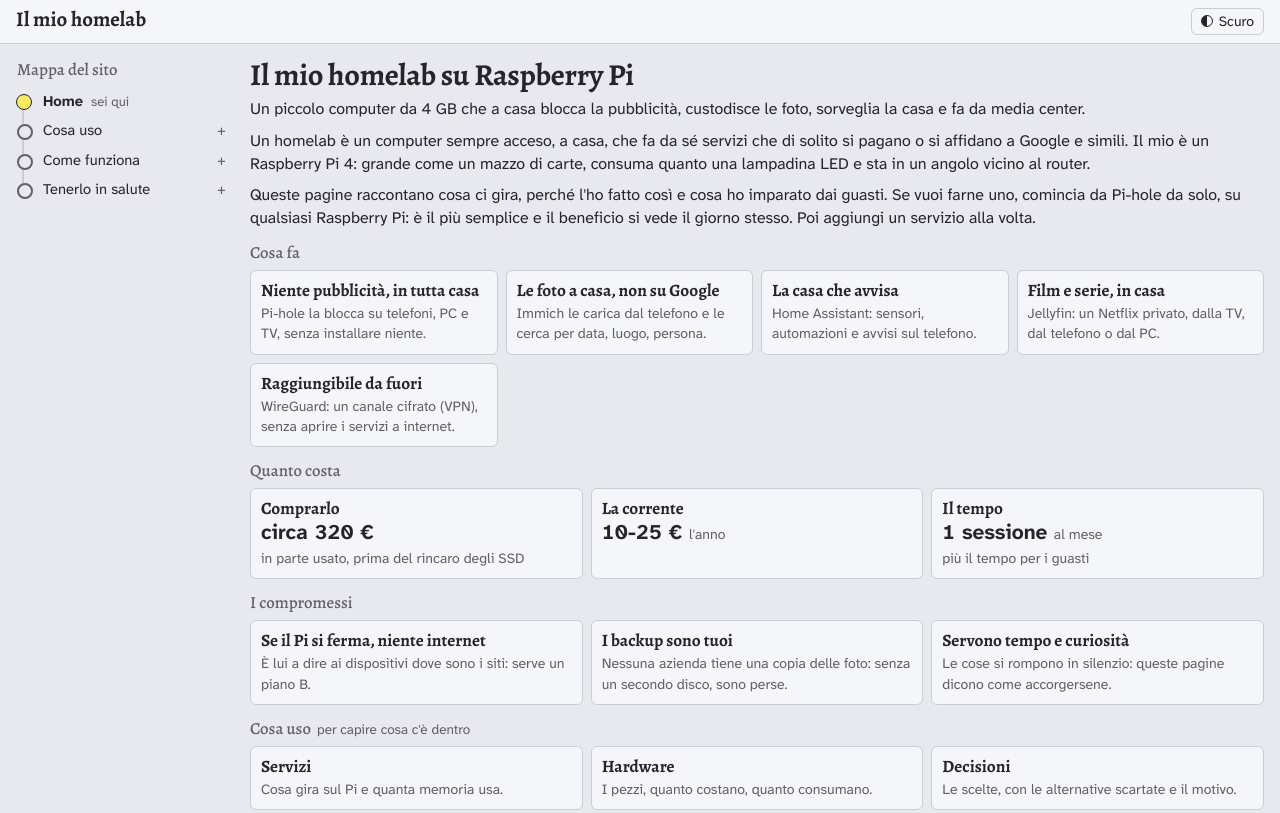
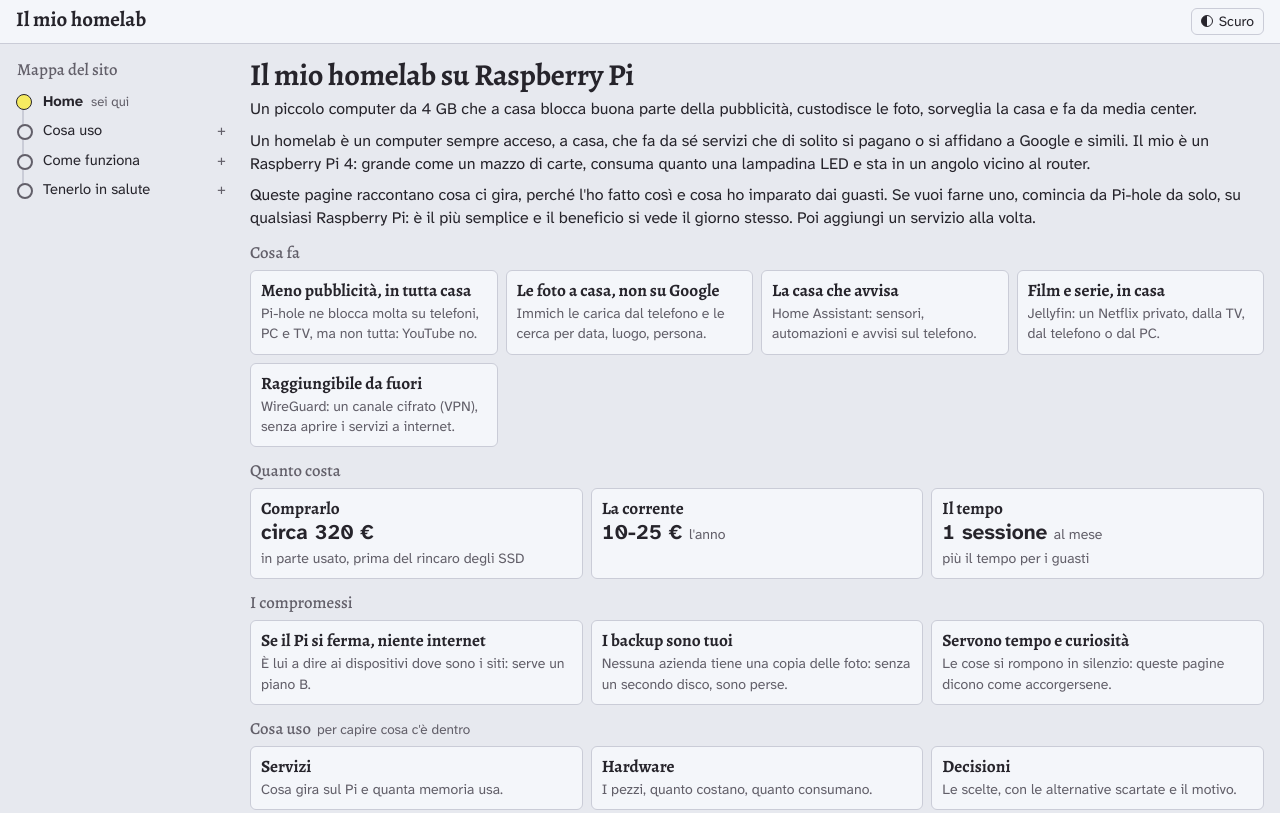
Before and after one commit to AlbGri/raspi-homelab, a plain HTML site: page index.html in a window 1280 px wide. Shown: the top 813 px of the page. Drawn offline with Linux system fonts and the light colour scheme.

Commit message:
docs: limiti di Pi-hole, liste di blocco e frasi da retroscena tolte
Co-Authored-By: Claude Opus 5.5 <noreply@anthropic.com>

```diff
--- a/index.html
+++ b/index.html
@@ -22,7 +22,7 @@
     <nav id="mappa" aria-label="Mappa del sito"></nav>
     <main>
         <h1>Il mio homelab su Raspberry Pi</h1>
-        <p>Un piccolo computer da 4 GB che a casa blocca la pubblicità, custodisce le foto,
+        <p>Un piccolo computer da 4 GB che a casa blocca buona parte della pubblicità, custodisce le foto,
         sorveglia la casa e fa da media center.</p>
         <p>Un homelab è un computer sempre acceso, a casa, che fa da sé servizi che di solito si
         pagano o si affidano a Google e simili. Il mio è un Raspberry Pi 4: grande come un mazzo di
@@ -34,8 +34,8 @@
         <section class="fila">
             <h2>Cosa fa</h2>
             <div class="riquadri larghi">
-                <a class="riquadro" href="pagina.html?doc=dns"><span class="r-titolo">Niente pubblicità, in tutta casa</span>
-                    <span class="r-nota">Pi-hole la blocca su telefoni, PC e TV, senza installare niente.</span></a>
+                <a class="riquadro" href="pagina.html?doc=dns"><span class="r-titolo">Meno pubblicità, in tutta casa</span>
+                    <span class="r-nota">Pi-hole ne blocca molta su telefoni, PC e TV, ma non tutta: YouTube no.</span></a>
                 <a class="riquadro" href="pagina.html?doc=immich"><span class="r-titolo">Le foto a casa, non su Google</span>
                     <span class="r-nota">Immich le carica dal telefono e le cerca per data, luogo, persona.</span></a>
                 <a class="riquadro" href="pagina.html?doc=home-assistant"><span class="r-titolo">La casa che avvisa</span>
```
Also changed, not shown: 3 other files.
